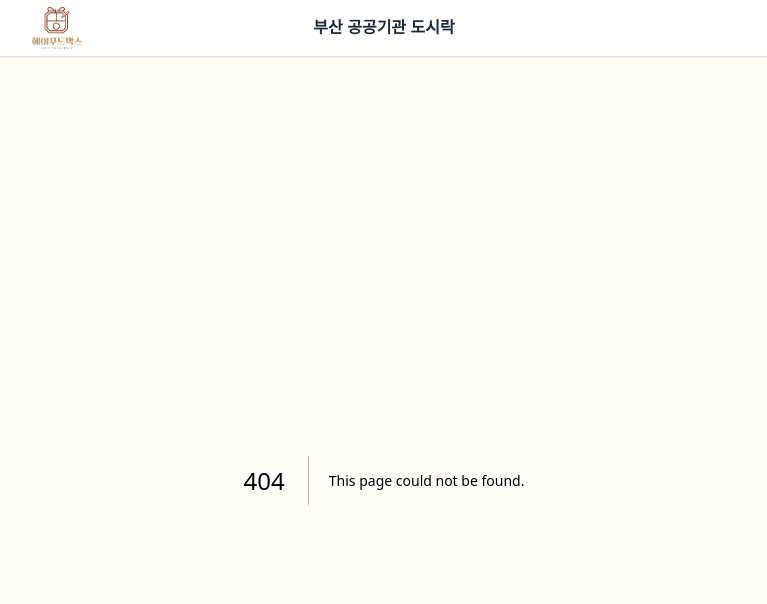
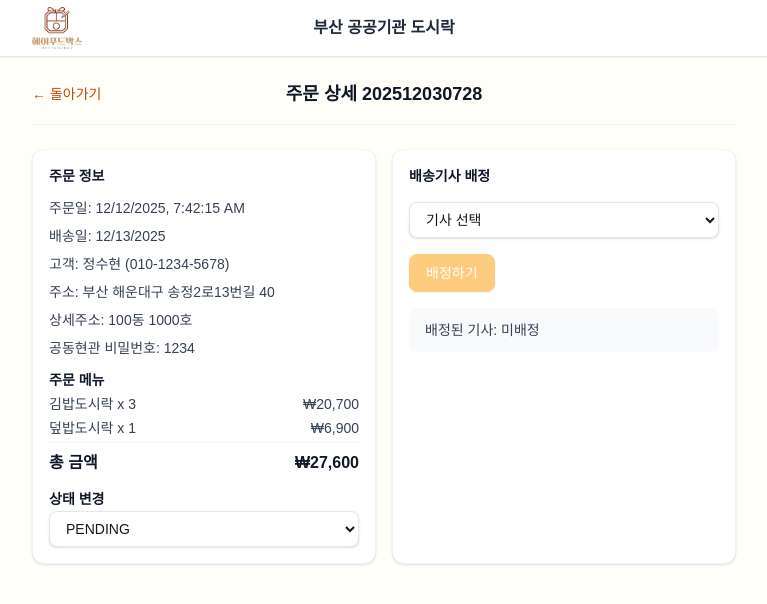
Before and after one commit to soohyun4747/vacation-dosirak-order, a Next.js app: page /admin/orders/202512030728 in a window 1280 px wide. Before the commit this address had no page. Shown: the top 604 px of the page, without its empty margins (256-1023 px from the left). Built offline with nearby package versions, Linux system fonts and the light colour scheme.

Commit message:
order status edited

```diff
--- /dev/null
+++ b/app/admin/orders/[id]/page.tsx
@@ -0,0 +1,107 @@
+'use client';
+
+import { useParams } from 'next/navigation';
+import { useMemo, useState } from 'react';
+import { Badge } from '../../../../src/components/common/Badge';
+import { Button } from '../../../../src/components/common/Button';
+import { Card } from '../../../../src/components/common/Card';
+import { PageHeader } from '../../../../src/components/common/PageHeader';
+import { Select } from '../../../../src/components/common/Select';
+import { drivers as mockDrivers, orders as mockOrders } from '../../../../src/mock/data';
+import { Driver, Order, OrderStatus } from '../../../../src/types';
+
+export default function AdminOrderDetailPage() {
+  const params = useParams<{ id: string }>();
+  const initialOrder = useMemo(() => mockOrders.find((o) => o.id === params.id), [params.id]);
+  const [order, setOrder] = useState<Order | undefined>(initialOrder);
+  const [selectedDriver, setSelectedDriver] = useState<Driver | undefined>(
+    mockDrivers.find((d) => d.id === initialOrder?.driverId),
+  );
+
+  const handleStatusChange = (status: OrderStatus) => setOrder((prev) => (prev ? { ...prev, status } : prev));
+  const handleAssign = () =>
+    setOrder((prev) => (prev ? { ...prev, driverId: selectedDriver?.id, driverName: selectedDriver?.name } : prev));
+
+  const driverLoad = selectedDriver ? (selectedDriver.id.length % 4) + 1 : null;
+
+  if (!order) {
+    return (
+      <div className="space-y-4">
+        <PageHeader title="주문 상세" backHref="/admin/orders" />
+        <Card>존재하지 않는 주문입니다.</Card>
+      </div>
+    );
+  }
+
+  return (
+    <div className="space-y-6">
+      <PageHeader title={`주문 상세 ${order.id}`} backHref="/admin/orders" />
+
+      <div className="grid gap-4 lg:grid-cols-2">
+        <Card className="space-y-3">
+          <div className="flex items-center justify-between">
+            <h2 className="text-sm font-semibold text-gray-900">주문 정보</h2>
+            {order.status && <Badge status={order.status} />}
+          </div>
+          <div className="space-y-2 text-sm text-gray-700">
+            <p>주문일: {new Date(order.createdAt).toLocaleString()}</p>
+            <p>배송일: {new Date(order.deliveryDate).toLocaleDateString()}</p>
+            <p>고객: {order.customerName} ({order.customerPhone})</p>
+            <p>주소: {order.address.main}</p>
+            <p>상세주소: {order.address.detail}</p>
+            {order.address.entranceCode && <p>공동현관 비밀번호: {order.address.entranceCode}</p>}
+          </div>
+          <div className="space-y-1 text-sm">
+            <h3 className="font-semibold text-gray-900">주문 메뉴</h3>
+            {order.items.map((item) => (
+              <div key={item.menuId} className="flex justify-between text-gray-700">
+                <span>
+                  {item.name} x {item.quantity}
+                </span>
+                <span>₩{(item.unitPrice * item.quantity).toLocaleString()}</span>
+              </div>
+            ))}
+            <div className="flex justify-between border-t border-gray-100 pt-2 text-base font-semibold text-gray-900">
+              <span>총 금액</span>
+              <span>₩{order.totalPrice.toLocaleString()}</span>
+            </div>
+          </div>
+          <div className="space-y-2">
+            <label className="text-sm font-semibold text-gray-900">상태 변경</label>
+            <Select value={order.status} onChange={(e) => handleStatusChange(e.target.value as OrderStatus)}>
+              {['PENDING', 'PREPARING', 'DELIVERING', 'COMPLETED'].map((s) => (
+                <option key={s} value={s}>
+                  {s}
+                </option>
+              ))}
+            </Select>
+          </div>
+        </Card>
+
+        <Card className="space-y-4">
+          <h2 className="text-sm font-semibold text-gray-900">배송기사 배정</h2>
+          <Select
+            value={selectedDriver?.id ?? ''}
+            onChange={(e) => setSelectedDriver(mockDrivers.find((d) => d.id === e.target.value))}
+          >
+            <option value="">기사 선택</option>
+            {mockDrivers.map((driver) => (
+              <option key={driver.id} value={driver.id}>
+                {driver.name} ({driver.phone})
+              </option>
+            ))}
+          </Select>
+          {driverLoad !== null && (
+            <div className="rounded-lg bg-amber-50 px-4 py-3 text-sm text-amber-800">오늘 배정 건수: {driverLoad}건</div>
+          )}
+          <Button onClick={handleAssign} disabled={!selectedDriver}>
+            배정하기
+          </Button>
+          <div className="rounded-lg bg-gray-50 px-4 py-3 text-sm text-gray-700">
+            <p>배정된 기사: {order.driverName ?? '미배정'}</p>
+          </div>
+        </Card>
+      </div>
+    </div>
+  );
+}
--- a/app/admin/orders/page.tsx
+++ b/app/admin/orders/page.tsx
@@ -11,7 +11,7 @@ import { Select } from '../../../src/components/common/Select';
 import { orders as mockOrders } from '../../../src/mock/data';
 import { OrderStatus } from '../../../src/types';
 
-const statusOptions: (OrderStatus | 'ALL')[] = ['ALL', 'PENDING', 'PREPARING', 'DELIVERING', 'COMPLETED'];
+const statusOptions: (OrderStatus | 'ALL')[] = ['ALL', 'CONFIRMED', 'CANCELED', 'DELIVERED'];
 
 export default function AdminOrdersPage() {
   const [orders] = useState(mockOrders);
@@ -21,7 +21,7 @@ export default function AdminOrdersPage() {
 
   const filtered = useMemo(() => {
     return orders.filter((order) => {
-      const matchesStatus = status === 'ALL' || order.status === status;
+      const matchesStatus = status === 'ALL';
       const matchesKeyword =
         order.customerName.includes(keyword) || order.customerPhone.includes(keyword) || order.id.includes(keyword);
       const matchesDate = !todayOnly || new Date(order.createdAt).toDateString() === new Date().toDateString();
--- a/src/types.ts
+++ b/src/types.ts
@@ -1,4 +1,4 @@
-export type OrderStatus = 'PENDING' | 'PREPARING' | 'DELIVERING' | 'COMPLETED';
+export type OrderStatus = 'CONFIRMED' | 'CANCELED' | 'DELIVERED';
 
 export interface Address {
   id?: string;
@@ -52,6 +52,7 @@ export interface Order {
   deliveryDate: string;
   items: OrderItem[];
   totalPrice: number;
+  status?: OrderStatus;
   driverId?: string;
   driverName?: string;
 }
```
